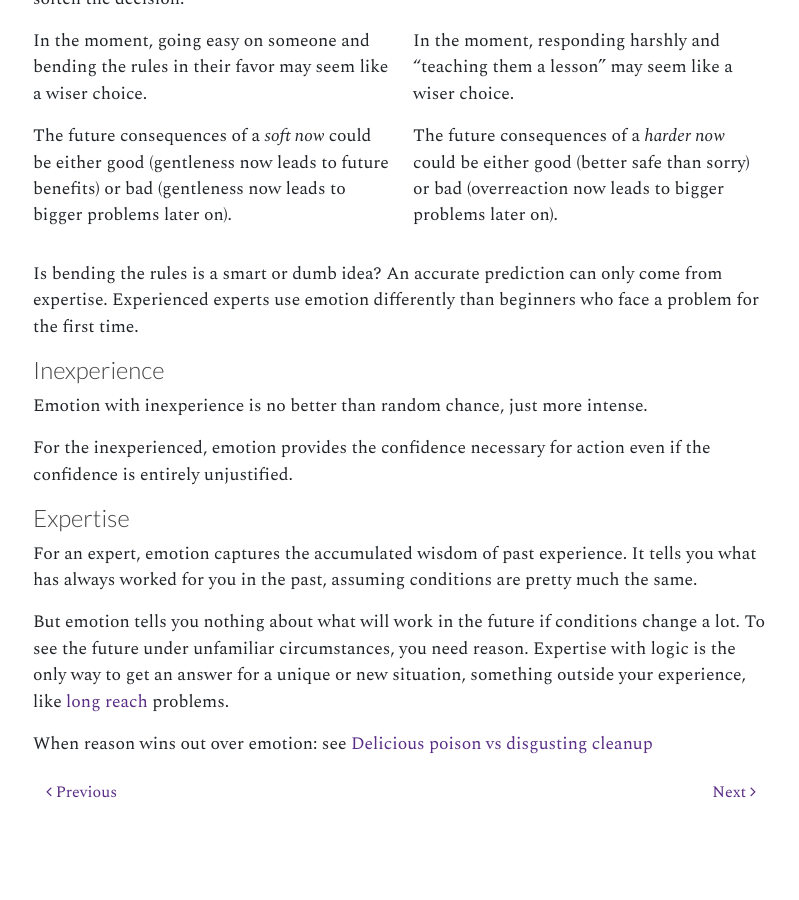
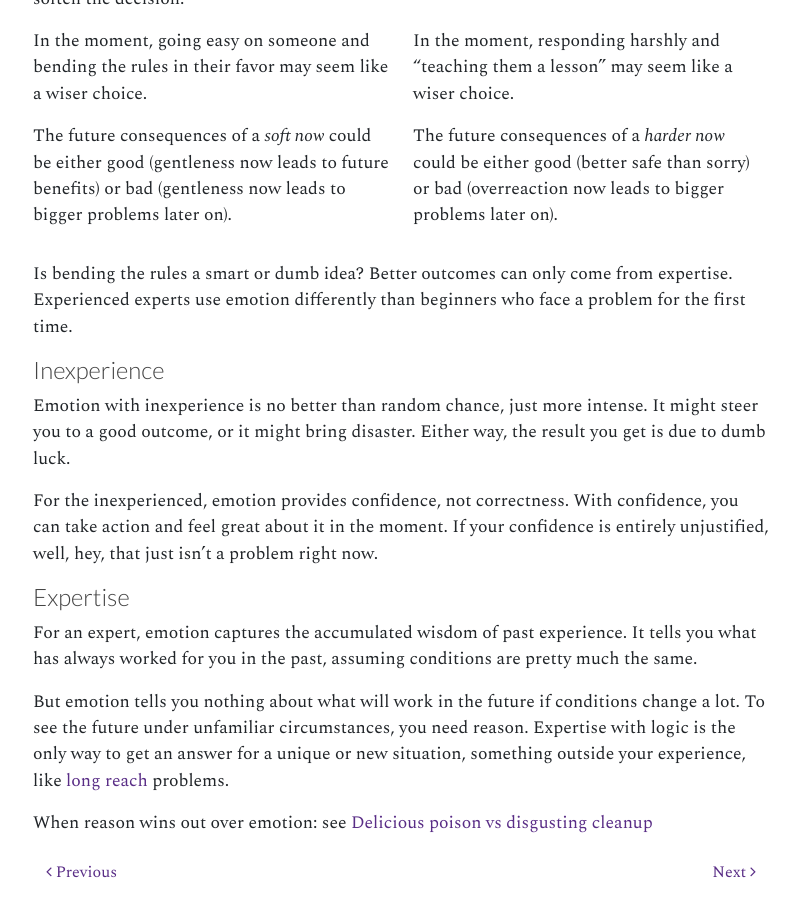
Before and after one commit to straz/artificialtrust, a Jekyll site: the page built from _definitions/soft.md, in a window 1280 px wide and 900 px high, scrolled down 819 px. Shown: the whole window, without its empty margins (144-943 px from the left). Built offline with Jekyll 4.4.1, drawn with Linux system fonts in a browser that asks for light colours; nearby versions of some CDN libraries; before the commit the page ends 1666 px from its top, so only the background shows below that.

Commit message:
softer now

```diff
--- a/_definitions/soft.md
+++ b/_definitions/soft.md
@@ -82,15 +82,19 @@ on).
 
 <p class="mt-3"/>
 
-Is bending the rules is a smart or dumb idea? An accurate prediction
-can only come from expertise. Experienced experts use emotion
-differently than beginners who face a problem for the first time.
+Is bending the rules a smart or dumb idea? Better outcomes can only
+come from expertise. Experienced experts use emotion differently than
+beginners who face a problem for the first time.
 
 #### Inexperience
-Emotion with inexperience is no better than random chance, just more intense.
+Emotion with inexperience is no better than random chance, just more
+intense.  It might steer you to a good outcome, or it might bring
+disaster. Either way, the result you get is due to dumb luck.
 
-For the inexperienced, emotion provides the confidence necessary for
-action even if the confidence is entirely unjustified.
+For the inexperienced, emotion provides confidence, not correctness.
+With confidence, you can take action and feel great about it in the
+moment. If your confidence is entirely unjustified, well, hey, that
+just isn't a problem right now.
 
 #### Expertise
 
```
